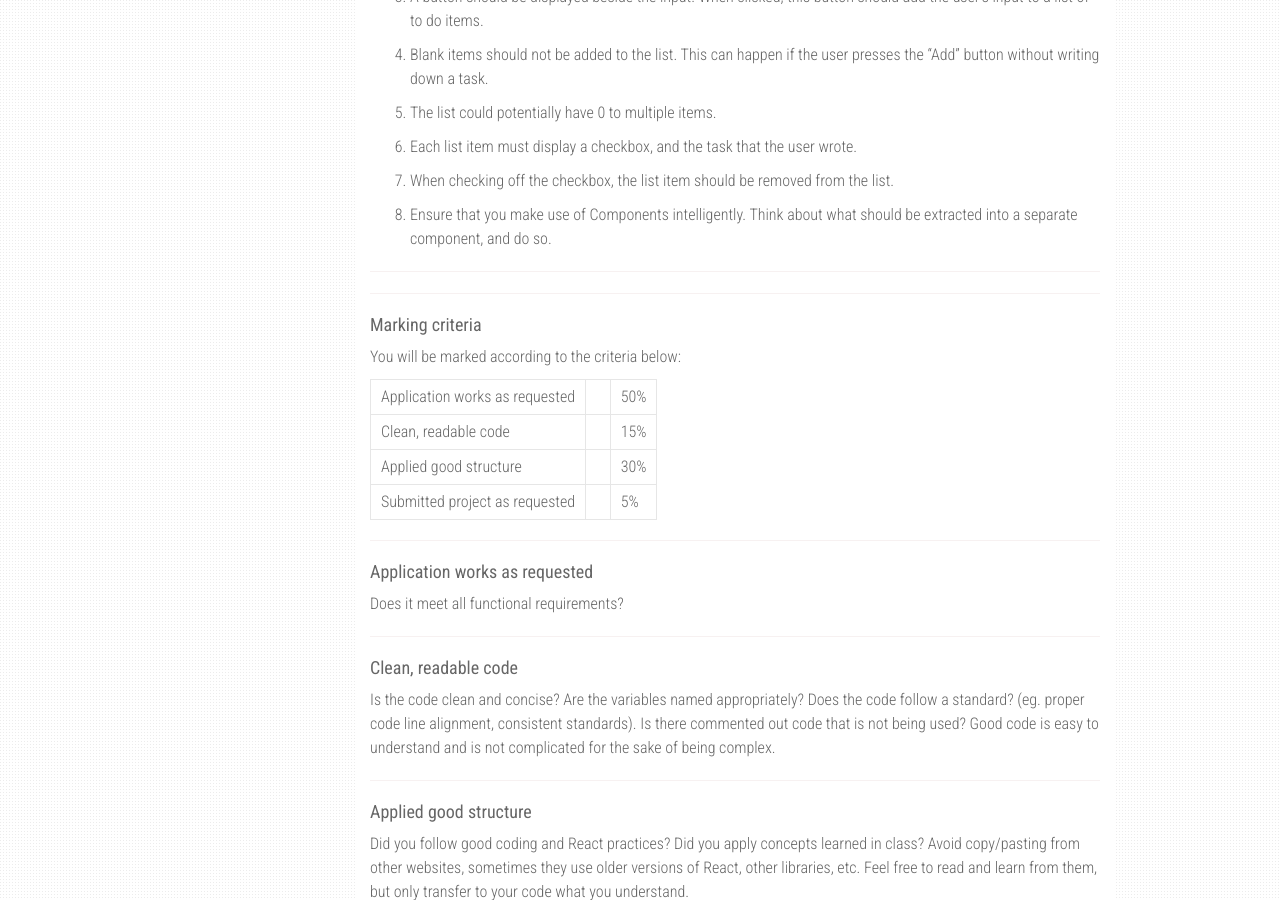
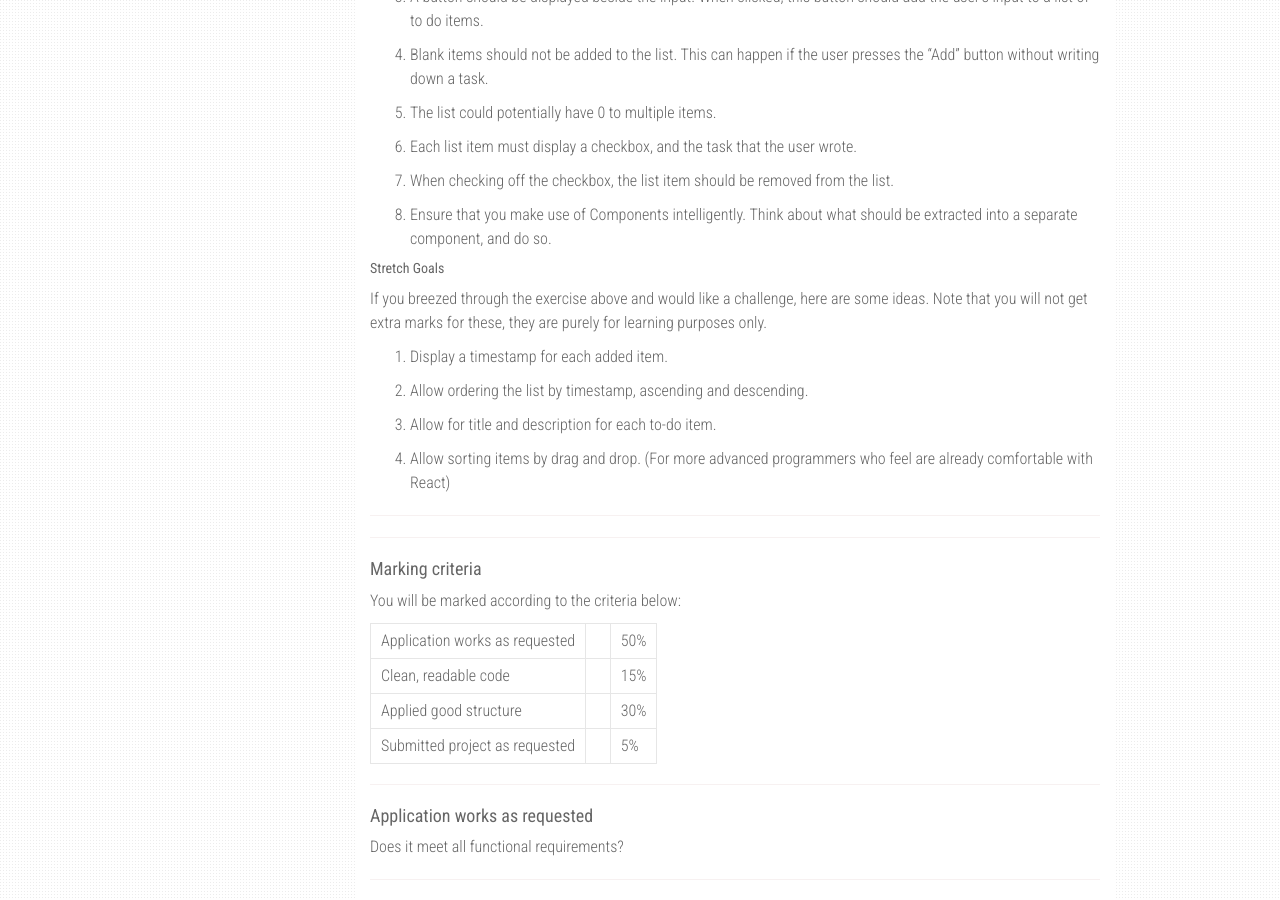
Before and after one commit to Julix91/COMP-2913, a Jekyll site: the page built from deliverables.md, in a window 1280 px wide and 900 px high, scrolled down 930 px. Built offline with Jekyll 4.4.1, drawn with Linux system fonts in a browser that asks for light colours; nearby versions of some CDN libraries; our own code applies the rules of GitHub Pages for plain Markdown files.

Commit message:
Update for class 4

```diff
--- a/deliverables.md
+++ b/deliverables.md
@@ -55,6 +55,18 @@ Due Date: Beginning of Class 5
 1. When checking off the checkbox, the list item should be removed from the list.
 
 1. Ensure that you make use of Components intelligently. Think about what should be extracted into a separate component, and do so.
+
+##### Stretch Goals
+
+If you breezed through the exercise above and would like a challenge, here are some ideas. Note that you will not get extra marks for these, they are purely for learning purposes only.
+
+1. Display a timestamp for each added item.
+
+1. Allow ordering the list by timestamp, ascending and descending.
+
+1. Allow for title and description for each to-do item.
+
+1. Allow sorting items by drag and drop. (For more advanced programmers who feel are already comfortable with React)
 
 ---
 
```
Also changed, not shown: _posts/2018-06-12-async-requests.md (renamed from _upcoming-posts/2018-04-30-async-requests.md, +1 -1 lines), _posts/2018-06-12-installing-npm-packages.md (renamed from _upcoming-posts/2018-04-30-installing-npm-packages.md, +1 -1 lines), _posts/2018-06-12-forms.md (renamed from _upcoming-posts/2018-04-30-forms.md).
